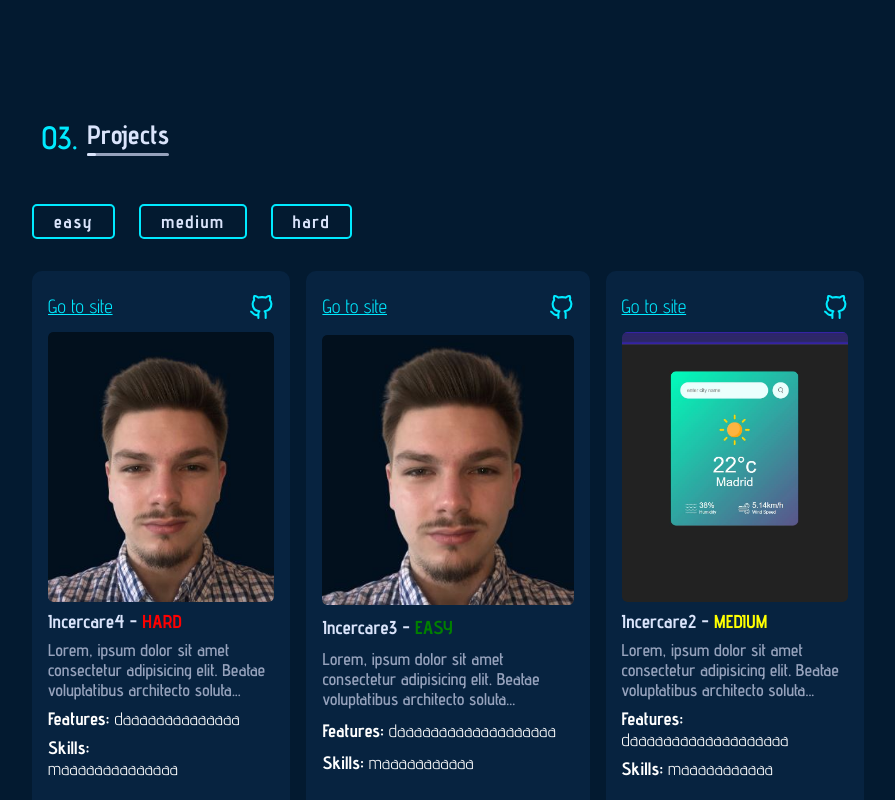
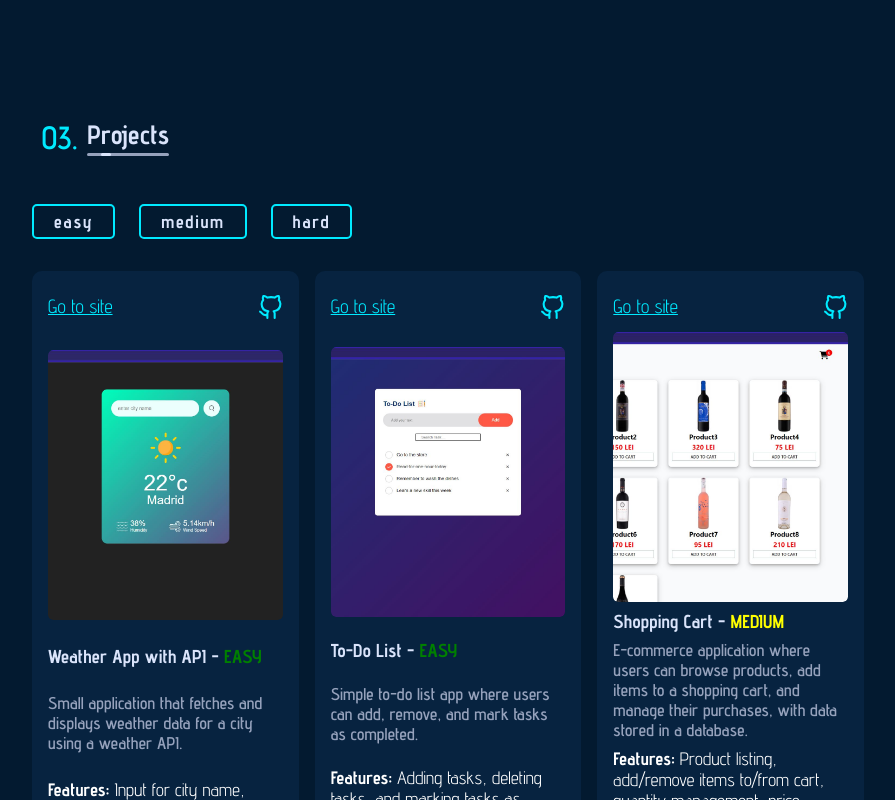
Before and after one commit to PoliceJukeBox/Portfolio-react, a React (Vite) app: page / in a window 1280 px wide. Shown: the part 2000-2800 px from the top of the page, without its empty margins (192-1087 px from the left). Built offline with nearby package versions, Linux system fonts and the light colour scheme.

Commit message:
Readded all the projects

```diff
--- a/src/Components/Projects Section/Project.jsx
+++ b/src/Components/Projects Section/Project.jsx
@@ -4,7 +4,14 @@ import './projects.css'
 import { FiGithub } from "react-icons/fi";
 
 // Example local data
-import calculatormedie from './../../assets/calculatorMedie.jpg'; // <-- adjust paths
+import calculatormedie from './../../assets/calculatorMedie.jpg';
+import coffeshop from './../../assets/coffeShop.jpg';
+import draganddrop from './../../assets/dragAndDrop.jpg';
+import fitnessapp from './../../assets/fitnessApp.jpg';
+import imagesearch from './../../assets/imageSearch.jpg';
+import quizz from './../../assets/quizz.jpg';
+import shoppingcart from './../../assets/shoppingCart.jpg';
+import todolist from './../../assets/toDoList.jpg';
 import weatherapp from './../../assets/weatherApp.jpg';
 import pozasv from './../../assets/pozasv.jpg';
 
@@ -12,62 +19,137 @@ const data = [
     {
         id: 1,
         image: calculatormedie,
-        demo: 'https://portfolio-sv-eight.vercel.app/',
-        github: '',
-        title: "Incercare1",
-        category: "hard",
-        desc: "Lorem, ipsum dolor sit amet consectetur adipisicing elit. Beatae voluptatibus architecto soluta...",
-        features: "daaaaaaaaaaaaaaaaaaa",
-        skills: "maaaaaaaaaaaa",
-        tech1: 'react',
-        tech2: 'scss',
-        tech3: 'mysql(supabase)',
+        demo: '',
+        github: 'https://github.com/PoliceJukeBox/Calculator-Medie',
+        title: "Calculator Medie",
+        category: "medium",
+        desc: "App that calculates the grade average for various educational levels, with or without a final exam.",
+        features: "Grade input, add/remove grades, average calculation with/without final exam.",
+        skills: "JavaScript, form handling, state management, advance CSS",
+        tech1: 'HTML',
+        tech2: 'CSS',
+        tech3: 'JS',
         tech4: ''
     },
     {
         id: 2,
-        image: weatherapp,
-        demo: 'https://portfolio-sv-eight.vercel.app/',
-        github: '',
-        title: "Incercare2",
-        category: "medium",
-        desc: "Lorem, ipsum dolor sit amet consectetur adipisicing elit. Beatae voluptatibus architecto soluta...",
-        features: "daaaaaaaaaaaaaaaaaaa",
-        skills: "maaaaaaaaaaa",
-        tech1: 'react',
-        tech2: 'scss',
-        tech3: 'mysql(supabase)',
+        image: coffeshop,
+        demo: 'https://coffe-shop-sv.vercel.app/',
+        github: 'https://github.com/PoliceJukeBox/Coffee-Shop',
+        title: "Coffe Shop",
+        category: "hard",
+        desc: "Comprehensive shopping site with product listings, shopping cart, contact and review section.",
+        features: "Product search/filter, user reviews, order management, and fetchAPI (email and map).",
+        skills: "Full-stack development, contact paths, and advanced styling.",
+        tech1: 'HTML',
+        tech2: 'CSS',
+        tech3: 'JS',
+        tech4: 'API'
+    },
+    {
+        id: 3,
+        image: draganddrop,
+        demo: '',
+        github: 'https://github.com/PoliceJukeBox/Drag-and-Drop',
+        title: "Drag and Drop App",
+        category: "easy",
+        desc: "Simple application that allows users to move and organize items by dragging and dropping them.",
+        features: "Dynamic item rearrangement, multiple categories/columns, real-time updates.",
+        skills: "JavaScript, DOM manipulation, event handling, state management, user interface design.",
+        tech1: 'HTML',
+        tech2: 'CSS',
+        tech3: 'JS',
         tech4: ''
     },
     {
-        id: 3,
-        image: pozasv,
-        demo: 'https://portfolio-sv-eight.vercel.app/',
-        github: '',
-        title: "Incercare3",
-        category: "easy",
-        desc: "Lorem, ipsum dolor sit amet consectetur adipisicing elit. Beatae voluptatibus architecto soluta...",
-        features: "daaaaaaaaaaaaaaaaaaa",
-        skills: "maaaaaaaaaaa",
-        tech1: 'react',
-        tech2: 'scss',
-        tech3: 'mysql(supabase)',
-        tech4: 'aaa'
+        id: 4,
+        image: fitnessapp,
+        demo: 'https://fitness-exercises-app-hazel.vercel.app/',
+        github: 'https://github.com/PoliceJukeBox/Fitness-exercises-app',
+        title: "Fitness Exercises App",
+        category: "hard",
+        desc: "Fitness application where users can search for exercises, view detailed exercise information, using data fetched from external APIs.",
+        features: "Exercise search, detailed exercise information, API integration for exercise data, responsive design.",
+        skills: "API integration, JSON handling, HTML/CSS, JavaScript, session management.",
+        tech1: 'React',
+        tech2: 'CSS',
+        tech3: 'API',
+        tech4: ''
     },
     {
-        id: 4,
-        image: pozasv,
-        demo: 'https://portfolio-sv-eight.vercel.app/',
-        github: '',
-        title: "Incercare4",
-        category: "hard",
-        desc: "Lorem, ipsum dolor sit amet consectetur adipisicing elit. Beatae voluptatibus architecto soluta...",
-        features: "daaaaaaaaaaaaaa",
-        skills: "maaaaaaaaaaaaaa",
-        tech1: 'react',
-        tech2: 'scss',
-        tech3: 'mysql(supabase)',
+        id: 5,
+        image: imagesearch,
+        demo: '',
+        github: 'https://github.com/PoliceJukeBox/Image-search-using-API',
+        title: "Image Search with API",
+        category: "easy",
+        desc: "Small application that allows users to search and view images by keyword using an external image search API.",
+        features: "Search bar, image grid display, infinite scroll, responsive design, error handling",
+        skills: "API integration, JSON handling, HTML/CSS, pagination, error handling",
+        tech1: 'HTML',
+        tech2: 'JS',
+        tech3: 'API',
         tech4: ''
+    },
+    {
+        id: 6,
+        image: quizz,
+        demo: '',
+        github: 'https://github.com/PoliceJukeBox/Quizz',
+        title: "Quiz App",
+        category: "medium",
+        desc: "Simple application that presents questions to the user, collects their answers, and displays the score.",
+        features: "Multiple choice questions, answer validation, and score calculation.",
+        skills: "Data structures (arrays/objects), event handling, and conditional logic.",
+        tech1: 'HTML',
+        tech2: 'CSS',
+        tech3: 'JS',
+        tech4: ''
+    },
+    {
+        id: 7,
+        image: shoppingcart,
+        demo: '',
+        github: 'https://github.com/PoliceJukeBox/Shopping-Cart',
+        title: "Shopping Cart",
+        category: "medium",
+        desc: "E-commerce application where users can browse products, add items to a shopping cart, and manage their purchases, with data stored in a database.",
+        features: "Product listing, add/remove items to/from cart, quantity management, price calculation, order summary, database integration",
+        skills: "SQL/Database management, HTML/CSS, JavaScript, CRUD operations, session management",
+        tech1: 'HTML',
+        tech2: 'CSS',
+        tech3: 'JS',
+        tech4: 'SQL'
+    },
+    {
+        id: 8,
+        image: todolist,
+        demo: '',
+        github: 'https://github.com/PoliceJukeBox/ToDoList',
+        title: "To-Do List",
+        category: "easy",
+        desc: "Simple to-do list app where users can add, remove, and mark tasks as completed.",
+        features: "Adding tasks, deleting tasks, and marking tasks as completed.",
+        skills: "DOM manipulation, event handling, basic styling with CSS",
+        tech1: 'HTML',
+        tech2: 'CSS',
+        tech3: 'JS',
+        tech4: ''
+    },
+    {
+        id: 9,
+        image: weatherapp,
+        demo: '',
+        github: 'https://github.com/PoliceJukeBox/Weather-App',
+        title: "Weather App with API",
+        category: "easy",
+        desc: "Small application that fetches and displays weather data for a city using a weather API.",
+        features: "Input for city name, display current weather, and basic error handling.",
+        skills: "Fetch API, JSON handling, basic DOM manipulation.",
+        tech1: 'HTML',
+        tech2: 'CSS',
+        tech3: 'JS',
+        tech4: 'API'
     }
 ];
 
```
